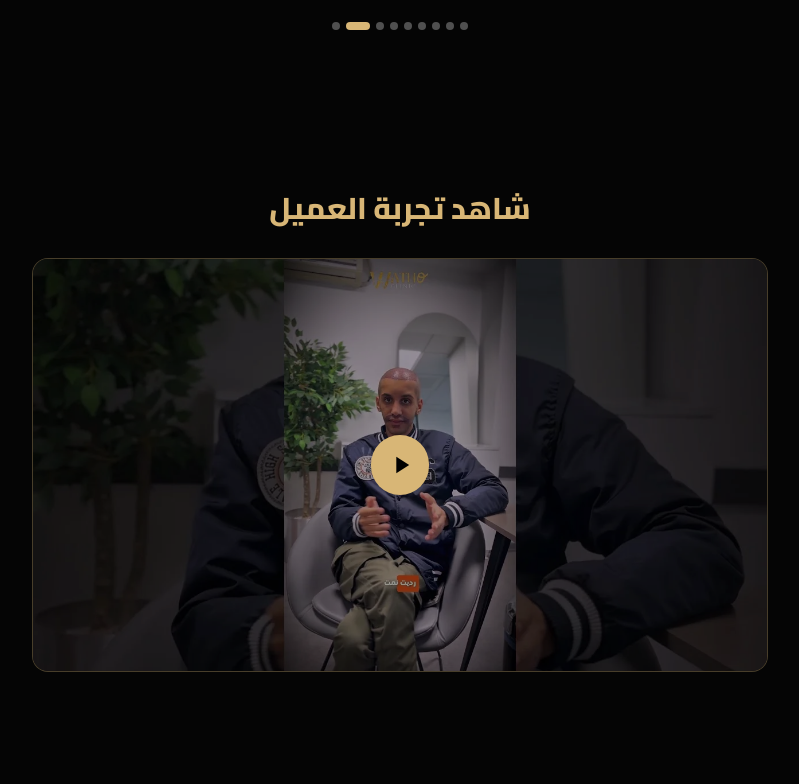
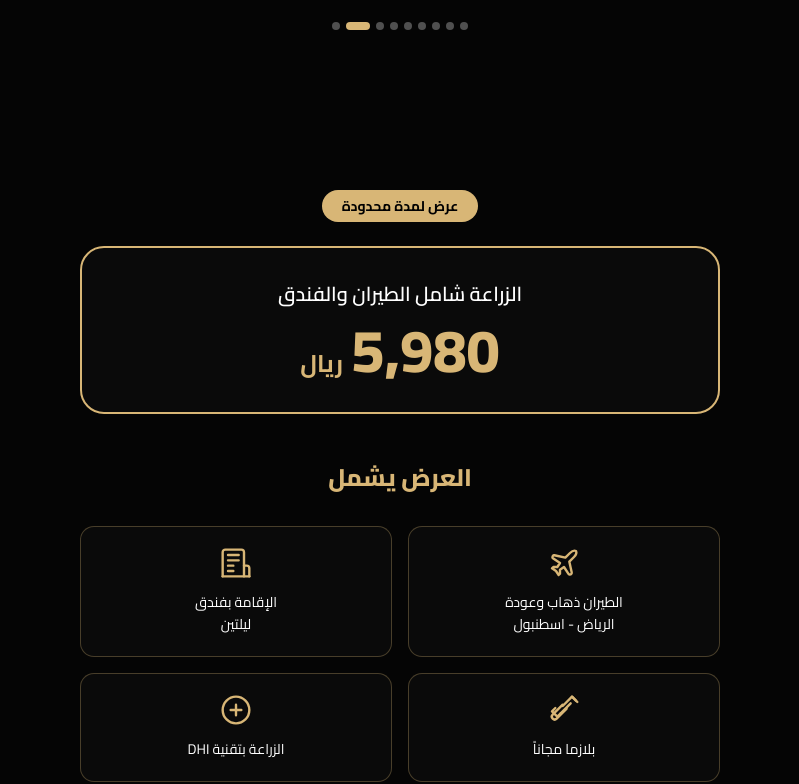
Before and after one commit to Ali112008/wa-theq-landing, a Next.js app: page / in a window 1280 px wide. Shown: the part 1241-2025 px from the top of the page, without its empty margins (240-1039 px from the left). Built offline with nearby package versions, Linux system fonts and the light colour scheme.

Commit message:
remove: video section completely removed

```diff
--- a/src/app/page.tsx
+++ b/src/app/page.tsx
@@ -1,6 +1,5 @@
 import { HeroSection } from "@/components/landing/hero-section";
 import { BeforeAfterGallery } from "@/components/landing/before-after-gallery";
-import { VideoSection } from "@/components/landing/video-section";
 import { OfferSection } from "@/components/landing/offer-section";
 import { SnapchatFollow } from "@/components/landing/snapchat-follow";
 import { FloatingWhatsApp } from "@/components/landing/floating-whatsapp";
@@ -11,16 +10,13 @@ export default function Home() {
       {/* 1. Hero - Logo + Headline + Trust Badge + CTA */}
       <HeroSection />
 
-      {/* 2. Before/After Results - 8 images grid */}
+      {/* 2. Before/After Results - 9 images slider */}
       <BeforeAfterGallery />
 
-      {/* 3. Video Testimonial */}
-      <VideoSection />
-
-      {/* 4. Offer + Includes + CTA */}
+      {/* 3. Offer + Includes + CTA */}
       <OfferSection />
 
-      {/* 5. Snapchat CTA */}
+      {/* 4. Snapchat CTA */}
       <SnapchatFollow />
 
       {/* Floating WhatsApp Button */}
```
